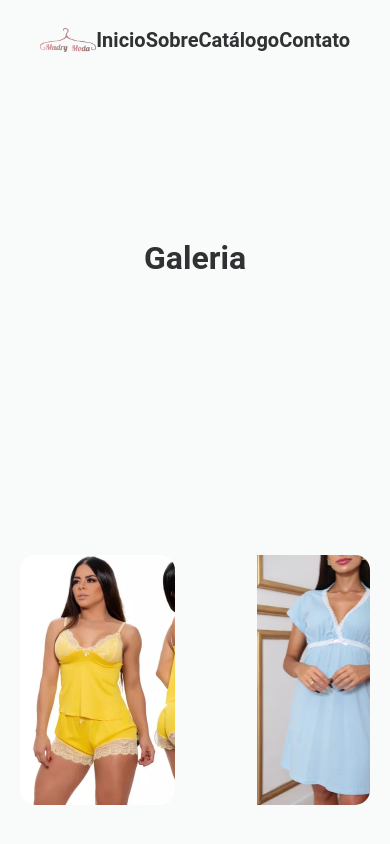
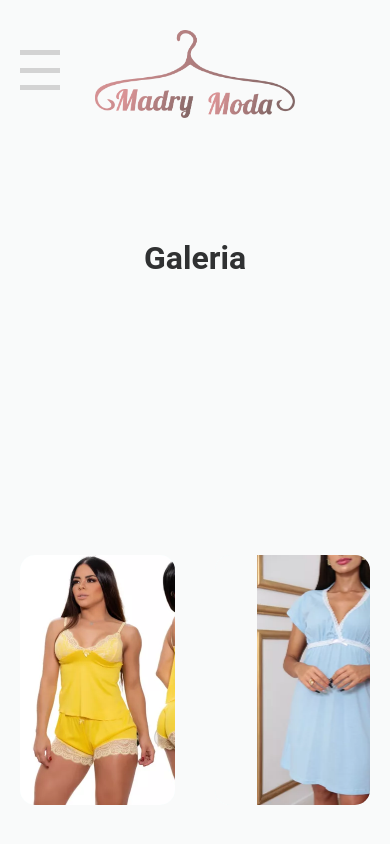
Before and after one commit to mar-lima/madrymoda, a React (Vite) app: page /madrymoda/catalogo in a window 390 px wide. Shown: the top 844 px of the page. Built offline with nearby package versions, Linux system fonts and the light colour scheme.

Commit message:
menu bar

```diff
--- a/src/App,styled.ts
+++ b/src/App,styled.ts
@@ -46,13 +46,13 @@ export const Arrow = styled.div<arrowtop>`
   position: fixed;
   top: 80vh;
   right: ${(props) => (props.arrow ? "15px" : "-150px")};
-  /* border: 4px solid ${(props) => props.theme.colors.blue}; */
   display: flex;
   border-radius: 10px;
   padding: 7px;
   transition: all ease-in-out 0.3s;
   background-color: ${(prop) => prop.theme.colors.blue};
   color: ${(prop) => prop.theme.colors.graySecundary};
+
   cursor: pointer;
 
   &:hover {
--- a/src/Components/Header/Header.tsx
+++ b/src/Components/Header/Header.tsx
@@ -5,10 +5,9 @@ import logo from "../../assets/logo.png";
 import { Link } from "react-router-dom";
 import { animation } from "../../helpers/animePage";
 
-
-
 const Header = ({}) => {
   const [backHeader, setBackHeader] = useState(true);
+  const [clickMenu, setClickMenu] = useState(false);
   const myMenu = useRef<HTMLDivElement>(null);
 
   useEffect(() => {
@@ -16,7 +15,7 @@ const Header = ({}) => {
       const winTop = animation.anime();
       var headerTop = myMenu.current?.offsetTop;
       window.scrollY;
-      if (window.scrollY > 0) {
+      if (window.scrollY > 0 && window.innerWidth > 750) {
         setBackHeader(false);
       }
       if (window.scrollY === 0) {
@@ -29,6 +28,15 @@ const Header = ({}) => {
     };
   }, []);
 
+  const MenuOpen = () => {
+    if (!clickMenu) {
+      setClickMenu(true);
+    }
+    else{
+      setClickMenu(false)
+    }
+  };
+
   return (
     <S.Header back={backHeader} ref={myMenu}>
       <div className="logo">
@@ -36,7 +44,14 @@ const Header = ({}) => {
           <img src={logo} alt="" />
         </Link>
       </div>
-      <S.Menu>
+
+      <S.Burger open={clickMenu} onClick={MenuOpen}>
+        <div className="bar rotate-top "></div>
+        <div className="bar rotate-bar"></div>
+        <div className="bar rotate-botton"></div>
+      </S.Burger>
+      <S.Menu open={clickMenu}>
+        <S.MenuBox onClick={() => setClickMenu(false)}>
           <li>
             <Link to="madrymoda/">Inicio</Link>
           </li>
@@ -49,6 +64,7 @@ const Header = ({}) => {
           <li>
             <Link to="madrymoda/contato">Contato</Link>
           </li>
+        </S.MenuBox>
       </S.Menu>
     </S.Header>
   );
--- a/src/Components/Header/style.ts
+++ b/src/Components/Header/style.ts
@@ -1,11 +1,12 @@
 import styled from "styled-components";
 
 type headerMenu = {
-  back: boolean
-}
+  back?: boolean;
+  open?: boolean;
+};
 
 export const Header = styled.div<headerMenu>`
-  z-index: 999;
+  /* z-index: 999; */
   width: 100%;
   height: 80px;
   display: flex;
@@ -13,15 +14,14 @@ export const Header = styled.div<headerMenu>`
   justify-content: space-around;
   padding: 0 40px;
   position: fixed;
-  top: ${props => props.back ? '0' : '-100px'};
+  top: ${(props) => (props.back ? "0" : "-100px")};
   left: 0;
   transition: all ease-in-out 0.4s;
-  /* opacity: 0; */
+
   .logo {
     display: flex;
     width: 100px;
     border-radius: 100%;
-
     cursor: pointer;
   }
   img {
@@ -31,9 +31,19 @@ export const Header = styled.div<headerMenu>`
     display: flex;
     text-decoration: none;
   }
+
+  @media (max-width: 750px) {
+    height: 100vh;
+    align-items: flex-start;
+    .logo {
+      margin-top: 30px;
+      width: 200px;
+      /* display: none; */
+    }
+  }
 `;
 
-export const Menu = styled.ul`
+export const Menu = styled.ul<headerMenu>`
   width: 100%;
   height: 100%;
   display: flex;
@@ -46,4 +56,82 @@ export const Menu = styled.ul`
     color: ${(props) => props.theme.colors.black};
     font-weight: bold;
   }
+
+  @media (max-width: 750px) {
+    background-color: rgb(48 49 50 / 82%);
+    flex-direction: column;
+    align-items: flex-start;
+    padding-left: 20px;
+    width: 100vw;
+    height: 100vh;
+    position: fixed;
+    left: ${(props) => (props.open ? "0" : "-900px")};
+    transition: all ease-in-out 0.6s;
+  }
 `;
+
+export const MenuBox = styled.div`
+  width: 100%;
+  height: 100%;
+  display: flex;
+  flex-direction: row;
+  justify-content: space-around;
+  align-items: center;
+
+  @media (max-width: 750px) {
+    width: 100%;
+    flex-direction: column;
+    align-items: flex-start;
+    z-index: 9999;
+    li a {
+      color: ${(prop) => prop.theme.colors.white};
+    }
+  }
+`;
+
+export const Burger = styled.div<headerMenu>`
+  display: none;
+  @media (max-width: 750px) {
+    z-index: 999;
+    position: absolute;
+    left: ${(props) => (props.open ? "85vw" : "20px")};
+    top: 50px;
+    width: 40px;
+    height: 40px;
+    display: flex;
+    flex-direction: column;
+    justify-content: space-between;
+    align-items: center;
+    transition: all ease-in-out 0.8s;
+    cursor: pointer;
+
+    .bar {
+      background-color: ${(prop) => prop.theme.colors.graySecundary};
+      width: 100%;
+      height: 5px;
+      display: block;
+      transition: all ease-in-out 0.3s;
+    }
+
+    .rotate-top {
+      position: ${(prop) => (prop.open ? "relative" : "static")};
+      top: 40%;
+      right: 0px;
+      display: block;
+      width: 100%;
+      height: 5px;
+      rotate: ${(prop) => (prop.open ? "calc(45deg)" : null)};
+    }
+    .rotate-botton {
+      position: ${(prop) => (prop.open ? "relative" : "static")};
+      bottom: 50%;
+      left: 0px;
+      rotate: ${(prop) => (prop.open ? "calc(-45deg)" : null)};
+    }
+    .rotate-bar {
+      top: 50%;
+      right: 0px;
+      opacity: ${(prop) => (prop.open ? "0" : "1")};
+    }
+  }
+`;
--- a/src/helpers/galery/styles.ts
+++ b/src/helpers/galery/styles.ts
@@ -7,7 +7,6 @@ export const CatalogSection = styled.div`
   justify-content: space-around;
   width: 100%;
   height: 100vh;
-  /* background-color: black; */
 `;
 export const Container = styled.div`
   width: 100%;
@@ -36,20 +35,17 @@ export const GaleryContainer = styled.div`
   .box-container {
     display: flex;
     flex-wrap: nowrap;
-    /* width: 200vh; */
-    /* margin-left: -300px; */
   }
   .img-box {
     display: flex;
     align-items: center;
     justify-content: center;
     background-color: ${(props) => props.theme.colors.white};
-    /* margin: 0 10px; */
+
     width: 250px;
     cursor: pointer;
   }
   .img-box img {
-    /* width: 100%; */
     max-width: 250px;
     max-height: 250px;
   }
--- a/src/pages/Catalog/styles.ts
+++ b/src/pages/Catalog/styles.ts
@@ -7,7 +7,7 @@ export const CatalogSection = styled.div`
   justify-content: space-around;
   width: 100%;
   height: 100vh;
-  /* background-color: black; */
+  z-index: -1;
 `;
 export const Container = styled.div`
   width: 100%;
@@ -36,8 +36,6 @@ export const GaleryContainer = styled.div`
   .box-container {
     display: flex;
     flex-wrap: nowrap;
-    /* width: 200vh; */
-    /* margin-left: -300px; */
   }
   .img-box {
     display: flex;
```
Lines whose indentation alone changed are shown as unchanged.
